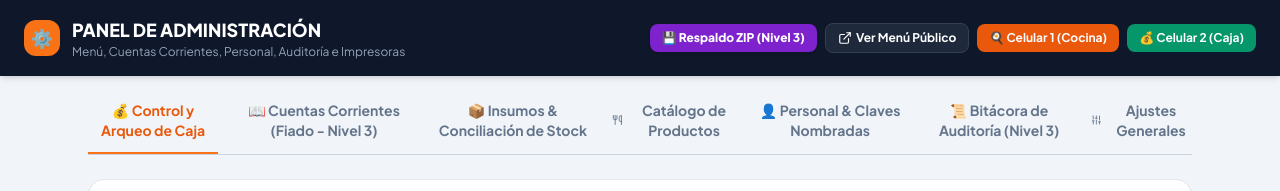
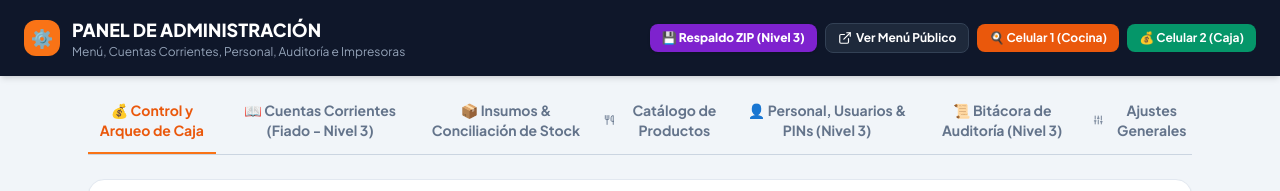
Before and after one commit to carvanestor3-maker/delivery-rotiseria, a website: page public/admin.html in a window 1280 px wide. Shown: the top 191 px of the page. Drawn offline with nearby package versions, Linux system fonts and the light colour scheme; no server answers.

Commit message:
Renombrar pestaña a Personal, Usuarios & PINs en Panel de Admin

```diff
--- a/public/admin.html
+++ b/public/admin.html
@@ -55,7 +55,7 @@
         <i data-lucide="utensils" class="w-4 h-4"></i> Catálogo de Productos
       </button>
       <button onclick="switchTab('users')" id="tab-btn-users" class="tab-btn pb-3 border-b-2 border-transparent text-slate-500 hover:text-slate-800 flex items-center gap-2">
-        👤 Personal & Claves Nombradas
+        👤 Personal, Usuarios & PINs (Nivel 3)
       </button>
       <button onclick="switchTab('audit')" id="tab-btn-audit" class="tab-btn pb-3 border-b-2 border-transparent text-slate-500 hover:text-slate-800 flex items-center gap-2">
         📜 Bitácora de Auditoría (Nivel 3)
```
